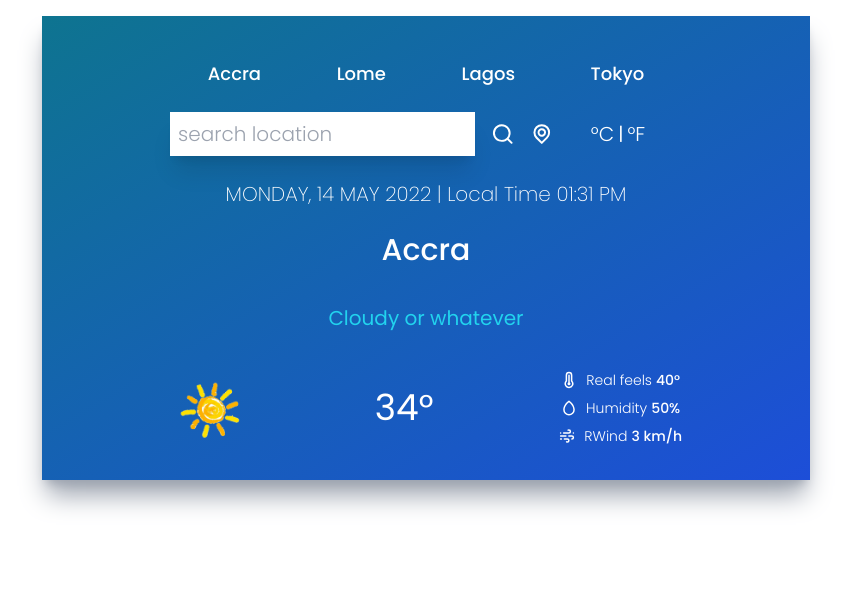
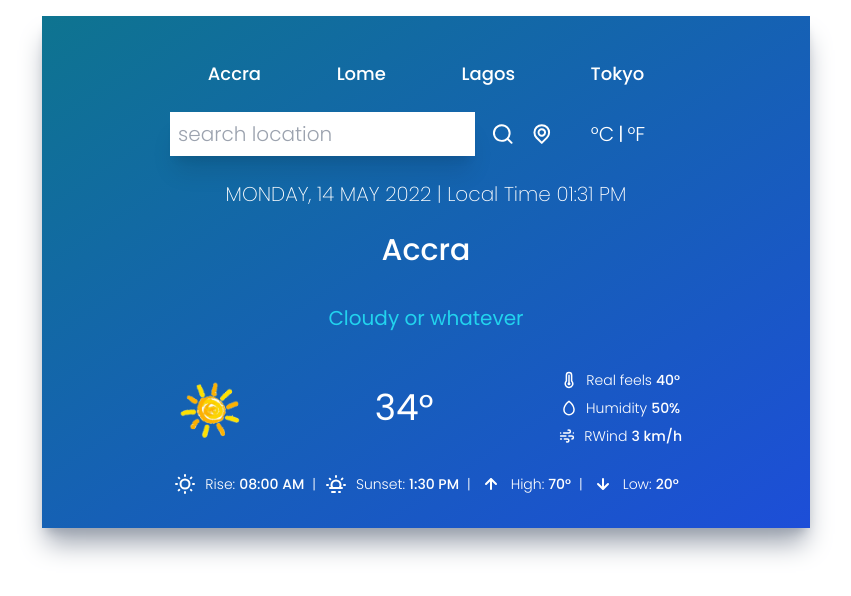
Before and after one commit to Wil-Wena/Weather-App, a React (Create React App) app: page / in a window 1280 px wide. Shown: the top 596 px of the page, without its empty margins (214-1065 px from the left). Built offline with nearby package versions, Linux system fonts and the light colour scheme.

Commit message:
Hardcore coding Temp Details

```diff
--- a/src/components/TempDetails.jsx
+++ b/src/components/TempDetails.jsx
@@ -6,6 +6,8 @@ import {
     UilWind,
     UilSun,
     UilSunset,
+    UilArrowUp,
+    UilArrowDown
 } from "@iconscout/react-unicons";
 
 function TempDetails() {
@@ -32,7 +34,33 @@ function TempDetails() {
                         <span className='font-medium ml-1'>3 km/h</span>
                     </div>
                 </div>
+
             </div>
+             <div className='flex flex-row items-center justify-center space-x-2 py-3 text-sm'>
+                    <UilSun />
+                    <p className='font-light'> Rise:
+                        <span className='font-medium ml-1'>08:00 AM</span>
+                    </p>
+                    <p className='font-light'>|</p>
+
+                    <UilSunset />
+                    <p className='font-light'> Sunset:
+                        <span className='font-medium ml-1'>1:30 PM</span>
+                    </p>
+                    <p className='font-light'>|</p>
+
+                    <UilArrowUp />
+                    <p className='font-light'> High:
+                        <span className='font-medium ml-1'>70°</span>
+                    </p>
+                    <p className='font-light'>|</p>
+
+                     <UilArrowDown />
+                    <p className='font-light'> Low:
+                        <span className='font-medium ml-1'>20°</span>
+                    </p>
+            </div>
+
         </div>
     )
 }
```
